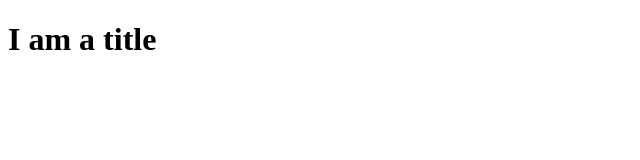
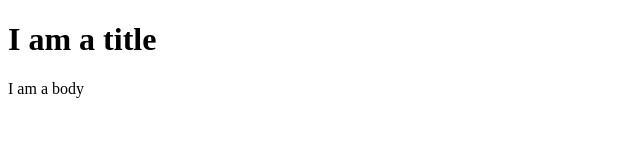
Before and after one commit to ganjioppa77/ucla-git-demo, a plain HTML site: page index.html in a window 1280 px wide. Shown: the full height of the page, 0-640 px from the left. Drawn offline with Linux system fonts and the light colour scheme.

Commit message:
i added a body

```diff
--- a/index.html
+++ b/index.html
@@ -1,8 +1,12 @@
 <!doctype html>
-    <head>
-        <title>Hey</title>
-    </head>
-    <body>
-        <h1>I am a title</h1>
+    <html>
+        <head>
+            <title>Hey</title>
+        </head>
+        <body>
+            <h1>I am a title</h1>
+            <p>I am a body</p>
+        </body>
 
-    </body>
+
+    </html>
```
